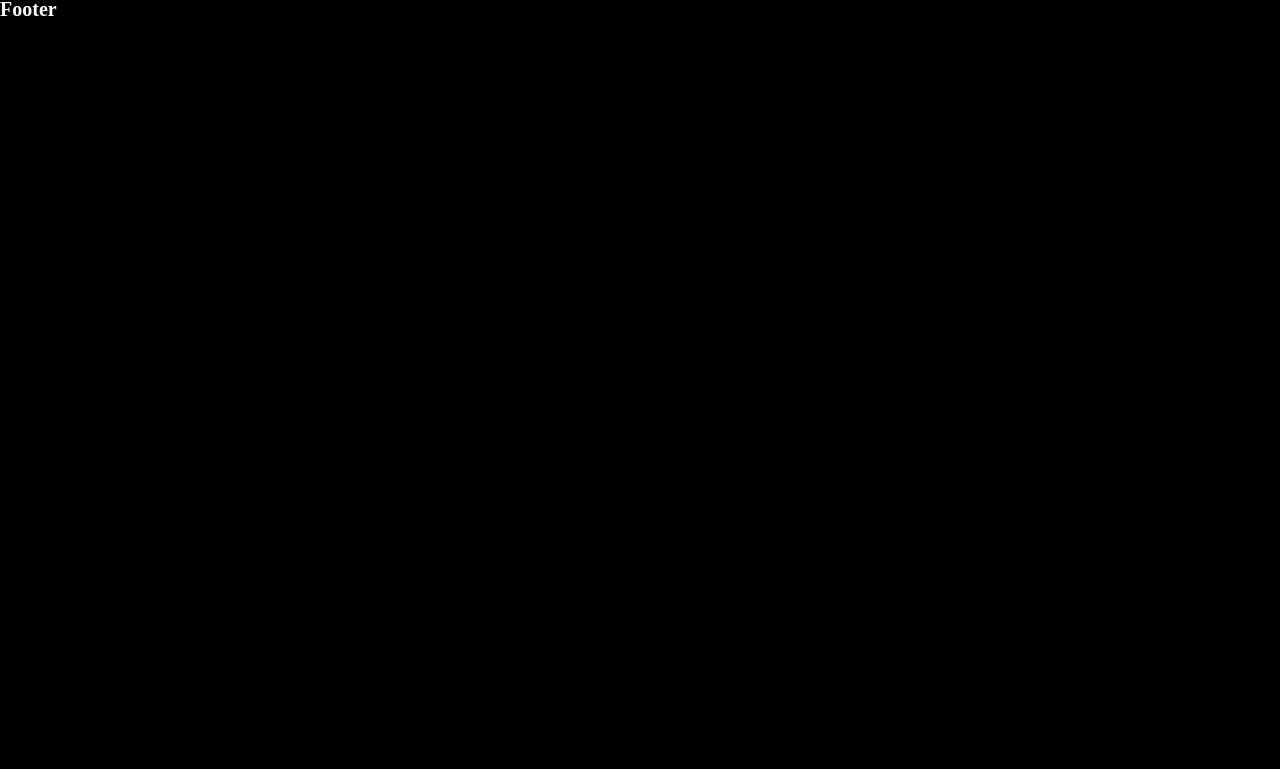
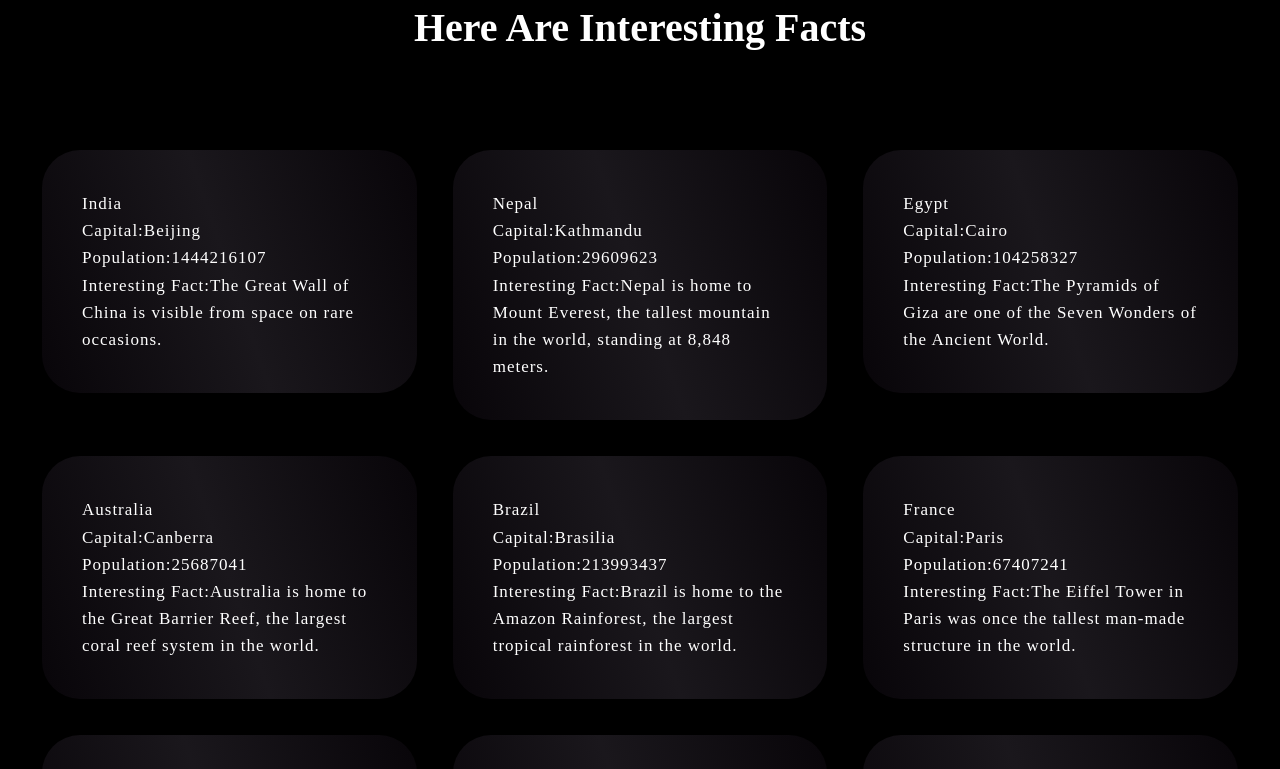
Before and after one commit to Itsarun01/Country-Explorer, a React (Vite) app: page / in a window 1280 px wide. Shown: the part 746-1515 px from the top of the page. Before the commit the page ends 800 px from the top, so only its background shows below. Built offline with nearby package versions, Linux system fonts and the light colour scheme.

Commit message:
about page done

```diff
--- a/src/App.css
+++ b/src/App.css
@@ -170,3 +170,46 @@ nav ul {
 
 
 /* Hero Section End */
+
+/* About Section  */
+
+.section-about {
+  margin: 0 auto 9rem auto;
+}
+
+.gradient-cards {
+  display: grid;
+  grid-template-columns: repeat(3, 1fr);
+  gap: 3.2rem;
+}
+
+.container-title {
+  text-align: center;
+  padding: 0 !important;
+  margin-bottom: 40px;
+  margin-bottom: 40px;
+  font-size: 40px;
+  color: #fff;
+  font-weight: 600;
+  line-height: 60px;
+}
+
+.card {
+  max-width: 55rem;
+  border: 0;
+  width: 100%;
+  margin-inline: auto;
+}
+
+.container-card {
+  position: relative;
+  border: 2px solid transparent;
+  background: linear-gradient(71deg, #080509, #1a171c, #080509);
+  background-clip: padding-box;
+  border-radius: 40px;
+  padding: 40px;
+}
+
+
+
+/* About Section End  */
--- a/src/App.jsx
+++ b/src/App.jsx
@@ -1,11 +1,12 @@
 import {createBrowserRouter, RouterProvider} from "react-router-dom";
 import "./App.css";
-import Home from "./Components/UI/Home";
+
 import About from "./pages/About";
 import Contact from "./pages/Contact";
 import Country from "./pages/Country";
 import AppLayout from "./Components/Layout/AppLayout";
 import ErrorPage from "./pages/ErrorPage";
+import Home from "./pages/Home";
 
 const router = createBrowserRouter([
   {
--- a/src/Components/UI/Header.jsx
+++ b/src/Components/UI/Header.jsx
@@ -15,7 +15,7 @@ const Header = () => {
             <nav>
               <ul>
                 <li>
-                  <NavLink to="/home">Home</NavLink>
+                  <NavLink to="/">Home</NavLink>
                 </li>
                 <li>
                   <NavLink to="/about">About</NavLink>
--- a/src/Components/UI/Home.jsx
+++ b/src/Components/UI/HeroSection.jsx
@@ -1,6 +1,6 @@
 import {FaArrowRightToBracket} from "react-icons/fa6";
 
-const Home = () => {
+const HeroSection = () => {
   return (
     <>
       <main className="hero-section main">
@@ -30,4 +30,4 @@ const Home = () => {
   );
 };
 
-export default Home;
+export default HeroSection;
--- /dev/null
+++ b/src/api/CountryData.json
@@ -0,0 +1,68 @@
+[
+    {
+        "id": 1,
+        "countryName": "India",
+        "capital": "Beijing",
+        "population": 1444216107,
+        "interestingFact": "The Great Wall of China is visible from space on rare occasions."
+      },
+    {
+      "id": 2,
+      "countryName": "Nepal",
+      "capital": "Kathmandu",
+      "population": 29609623,
+      "interestingFact": "Nepal is home to Mount Everest, the tallest mountain in the world, standing at 8,848 meters."
+    },
+    {
+      "id": 3,
+      "countryName": "Egypt",
+      "capital": "Cairo",
+      "population": 104258327,
+      "interestingFact": "The Pyramids of Giza are one of the Seven Wonders of the Ancient World."
+    },
+    {
+      "id": 4,
+      "countryName": "Australia",
+      "capital": "Canberra",
+      "population": 25687041,
+      "interestingFact": "Australia is home to the Great Barrier Reef, the largest coral reef system in the world."
+    },
+    {
+      "id": 5,
+      "countryName": "Brazil",
+      "capital": "Brasilia",
+      "population": 213993437,
+      "interestingFact": "Brazil is home to the Amazon Rainforest, the largest tropical rainforest in the world."
+    },
+    {
+      "id": 6,
+      "countryName": "France",
+      "capital": "Paris",
+      "population": 67407241,
+      "interestingFact": "The Eiffel Tower in Paris was once the tallest man-made structure in the world."
+    },
+    {
+      "id": 7,
+      "countryName": "Russia",
+      "capital": "Moscow",
+      "population": 1324216107,
+      "interestingFact": "Russia is the largest country in the world by area, covering more than 17 million square kilometers."
+    },
+    {
+      "id": 8,
+      "countryName": "China",
+      "capital": "Beijing",
+      "population": 1444216107,
+      "interestingFact": "The Great Wall of China is visible from space on rare occasions."
+    },
+
+    {
+      "id": 9,
+      "countryName": "United States",
+      "capital": "Washington D.C.",
+      "population": 331002651,
+      "interestingFact": "The United States is home to the Grand Canyon, one of the Seven Natural Wonders of the World."
+    }
+
+
+]
--- a/src/pages/About.jsx
+++ b/src/pages/About.jsx
@@ -1,8 +1,37 @@
+import CountryFactsData from "../api/CountryData.json";
 const About = () => {
   return (
     <>
-      <div>
-        <h1>About</h1>
+      <section className="section-about container">
+        <h2 className="container-title">Here Are Interesting Facts</h2>
+      </section>
+      <div className="gradient-cards container">
+        {CountryFactsData.map((country) => {
+          const {id, countryName, capital, population, interestingFact} =
+            country;
+          return (
+            <div className="card" key={id}>
+              <div className="container-card blue-box">
+                <p className="card-title">{countryName}</p>
+                <p>
+                  <span className="card-description">Capital:{capital}</span>
+                </p>
+                <p>
+                  <span className="card-description">
+                    Population:
+                    {population}
+                  </span>
+                </p>
+                <p>
+                  <span className="card-description">
+                    Interesting Fact:
+                    {interestingFact}
+                  </span>
+                </p>
+              </div>
+            </div>
+          );
+        })}
       </div>
     </>
   );
--- /dev/null
+++ b/src/pages/Home.jsx
@@ -0,0 +1,13 @@
+import HeroSection from "../Components/UI/HeroSection";
+import About from "./About";
+
+const Home = () => {
+  return (
+    <>
+      <HeroSection />
+      <About />
+    </>
+  );
+};
+
+export default Home;
```
